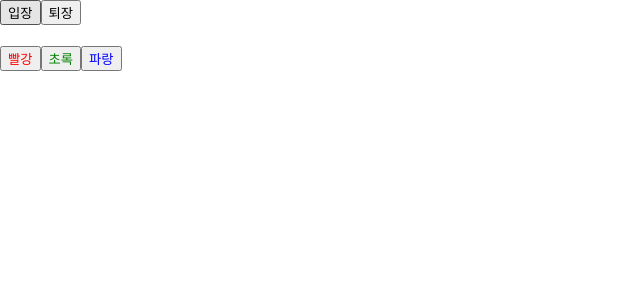
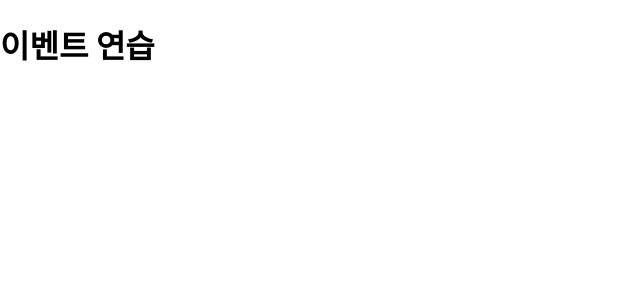
Before and after one commit to hooni24/hello-react, a React (Create React App) app: page / in a window 1280 px wide. Shown: the top 300 px of the page, without its empty margins (0-640 px from the left). Built offline with nearby package versions, Linux system fonts and the light colour scheme.

Commit message:
이벤트핸들링 공부 준비

```diff
--- a/src/App.js
+++ b/src/App.js
@@ -1,8 +1,8 @@
 import React from 'react';
-import Say from './Say';
+import EventPractice from './EventPractice';
 
 const App = () => {
-  return <Say favoriteNumber={3}>리액트</Say>;
+  return <EventPractice favoriteNumber={3}>리액트</EventPractice>;
 };
 
 export default App;
--- /dev/null
+++ b/src/EventPractice.js
@@ -0,0 +1,16 @@
+import React, { Component } from 'react';
+
+/**
+ * 리액트에서의 이벤트 핸들링
+ */
+class EventPractice extends Component {
+  render() {
+    return (
+      <div>
+        <h1>이벤트 연습</h1>
+      </div>
+    );
+  }
+}
+
+export default EventPractice;
```
